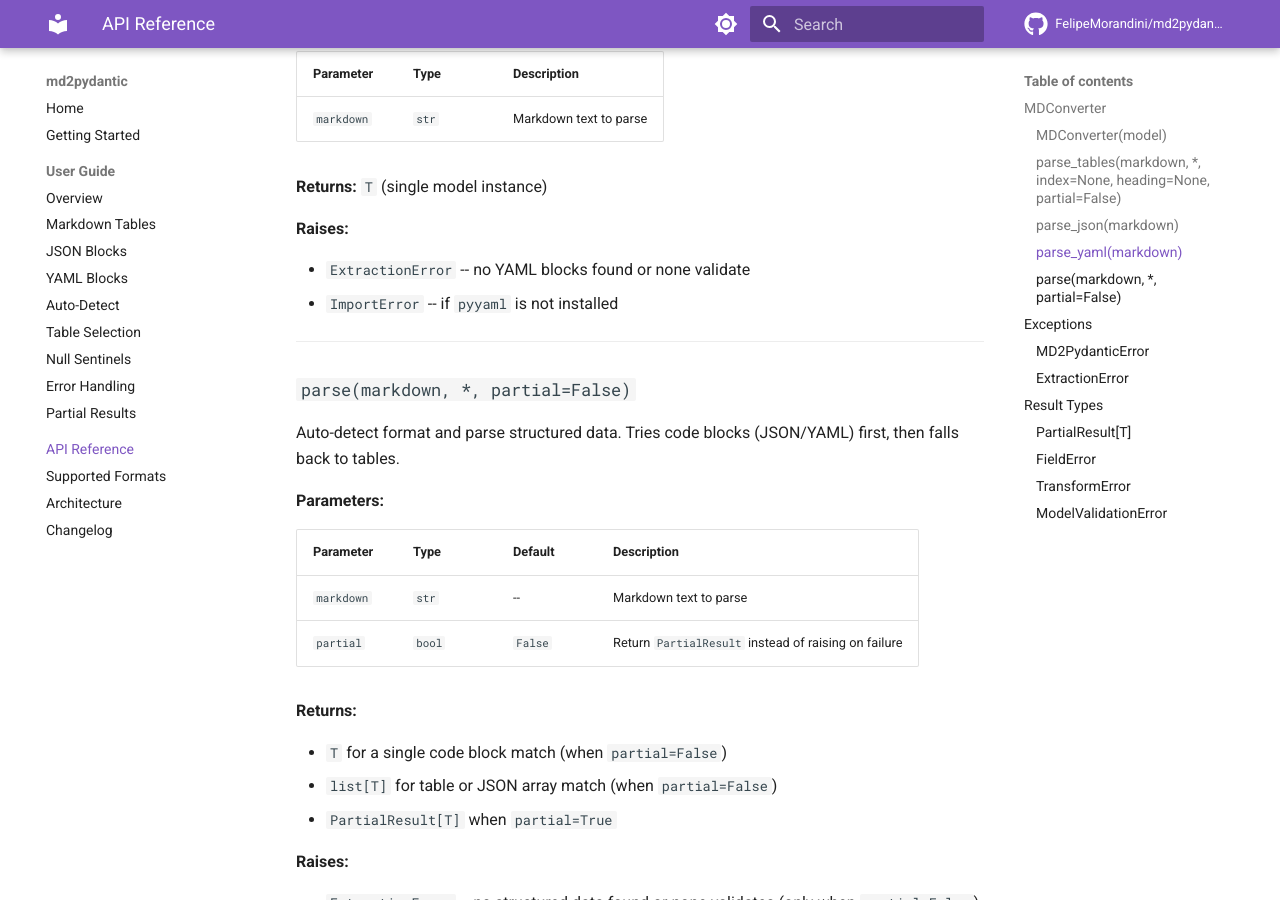
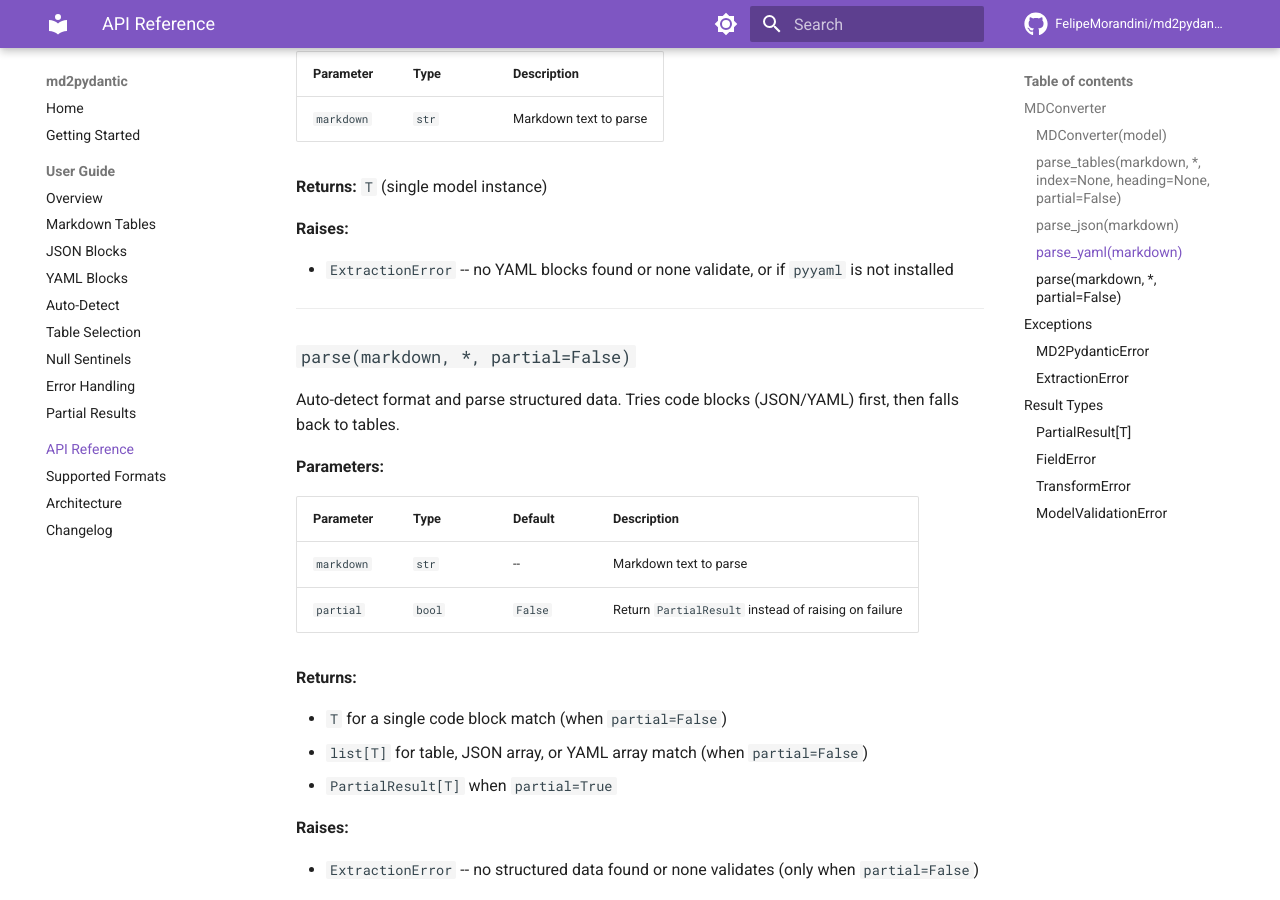
Before and after one commit to FelipeMorandini/md2pydantic, an MkDocs documentation site: the page built from docs/api.md, in a window 1280 px wide and 900 px high, scrolled down 1891 px. Built offline with MkDocs 1.6.1 and Material for MkDocs 9.7.7, drawn with Linux system fonts in a browser that asks for light colours; comment, search, counter and statistics services are not loaded.

Commit message:
fix: address Copilot review on docs accuracy
- parse() returns list[T] for YAML arrays too, not just JSON
- parse_yaml raises ExtractionError (not ImportError) when pyyaml missing
- Fix null sentinel list: use em dash, not double dash
- Mention YAML arrays in auto-detect return type table

```diff
--- a/docs/api.md
+++ b/docs/api.md
@@ -86,8 +86,7 @@ first that validates.
 **Raises:**
 
 - `ExtractionError` -- no YAML blocks found or none
-  validate
-- `ImportError` -- if `pyyaml` is not installed
+  validate, or if `pyyaml` is not installed
 
 ---
 
@@ -106,7 +105,7 @@ blocks (JSON/YAML) first, then falls back to tables.
 **Returns:**
 
 - `T` for a single code block match (when `partial=False`)
-- `list[T]` for table or JSON array match
+- `list[T]` for table, JSON array, or YAML array match
   (when `partial=False`)
 - `PartialResult[T]` when `partial=True`
 
```
Also changed, not shown: docs/guide/auto-detect.md (+1 -0 lines), docs/guide/null-sentinels.md (+1 -1 lines), docs/guide/yaml.md (+1 -1 lines).
